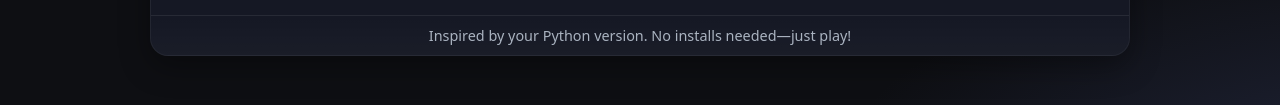
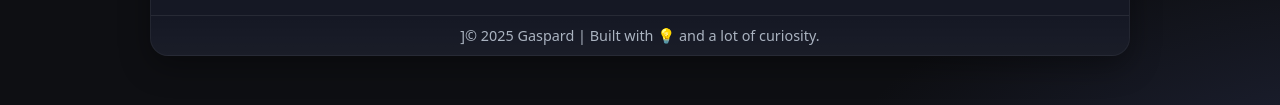
Before and after one commit to gaspard13241-hash/Home, a plain HTML site: page RPS.html in a window 1280 px wide. Shown: the part 646-751 px from the top of the page. Drawn offline with Linux system fonts and the light colour scheme.

Commit message:
Update footer note with new attribution text

```diff
--- a/RPS.html
+++ b/RPS.html
@@ -306,7 +306,7 @@
       </aside>
     </div>
 
-    <div class="footer-note">Inspired by your Python version. No installs needed—just play!</div>
+    <div class="footer-note">]© 2025 Gaspard | Built with 💡 and a lot of curiosity.</footer></div>
   </div>
 
   <script>
```
